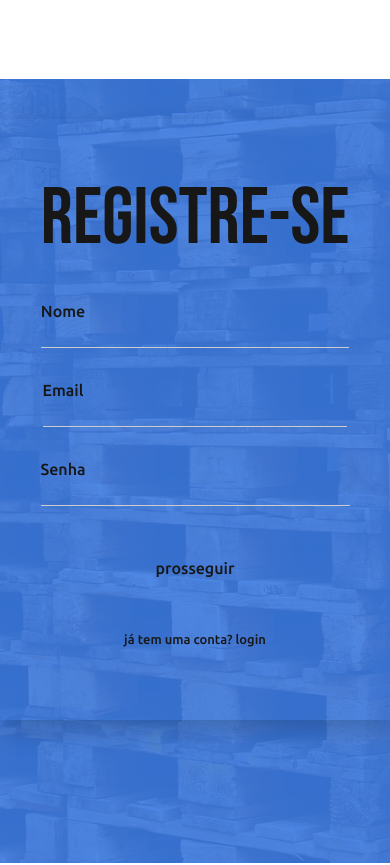
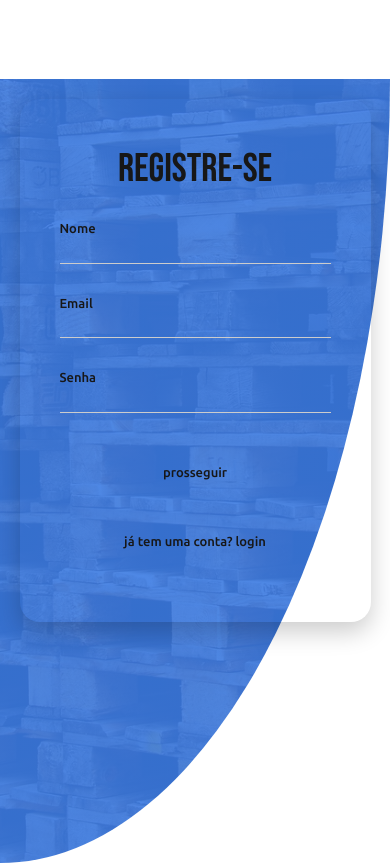
Before and after one commit to ramonmoncao/IndaiatubaPalete, a Next.js app in the folder ip-front/: page /signup in a window 390 px wide. Shown: the top 865 px of the page. Built offline with nearby package versions, Linux system fonts and the light colour scheme.

Commit message:
Aprimoramento de estilização

```diff
--- a/ip-front/src/app/(auth)/login/login.css
+++ b/ip-front/src/app/(auth)/login/login.css
@@ -1,5 +1,7 @@
 /* Estilo para a página de login */
-
+#login{
+    background-color: var(--color-primary-1);
+}
 #login-div {
     position: relative;
     width: 100%;
@@ -11,20 +13,10 @@
     box-shadow: inset 0 0 50px 50px var(--color-primary-3);
     background-size: cover;
     padding: 20px 0; /* Adiciona um pouco de padding vertical para espaçamento */
+    border-radius: 0 0 200px 0;
+    border-radius: 0 0 100% 0;
 }
 
-
-#options{
-    align-items: center;
-    font-size: 13px;
-    display: flex;
-    flex-direction: row;
-    padding: 30px;
-    gap: 40px;
-}
-.link{
-    color: var(--color-primary-5);
-}
 @media (max-width: 800px) {
     #images{
         padding-bottom: 20px;
@@ -41,9 +33,6 @@
     #palete{
         display: none;
     }
-    #options{
-        flex-direction: column;
-    }
     #form{
         gap: 15px;
     }
--- a/ip-front/src/app/(auth)/password/recovery/page.tsx
+++ b/ip-front/src/app/(auth)/password/recovery/page.tsx
@@ -22,6 +22,7 @@ export default function PasswordRecovery(){
                         </div>
                             <button className="sendbtn">enviar</button>
                     </form>
+                    <div className="options"><Link className="link" href={"/login"}>voltar</Link></div>
                 </div>
             </div>
             </section>
--- a/ip-front/src/app/(auth)/signup/page.tsx
+++ b/ip-front/src/app/(auth)/signup/page.tsx
@@ -14,9 +14,8 @@ export default function Login(){
             <Link href={'/home'}><Image src="/ipicon.png" alt="Palete" width={100} height={100} style={{filter : 'brightness(1000%)'}} /></Link>
         </header>
         <main>
+        <section id="signup">
             <div id="signup-div">
-                <div id="images">
-                    <Image src="/palete.png" id="palete" alt="Palete" width={600} height={600} /></div>
                 <div className = "box">
                 <h1>Registre-se</h1>
                     <form className ="form">
@@ -37,11 +36,12 @@ export default function Login(){
                         </div>
                         <button className="sendbtn">prosseguir</button>
                     </form>
-                    <div id="options">
+                    <div className="options">
                         <p>já tem uma conta? <Link className="link" href={"/login"}>login</Link></p>
                     </div>
                 </div>
             </div>
+            </section>
         </main>
         </>
     )
--- a/ip-front/src/app/(auth)/signup/signup.css
+++ b/ip-front/src/app/(auth)/signup/signup.css
@@ -1,5 +1,7 @@
 /* Estilo para a página de login */
-
+#signup{
+    background-color: var(--color-primary-1);
+}
 #signup-div {
     /* Use position relative em vez de fixed para respeitar o layout do Next */
     position: relative;
@@ -14,28 +16,9 @@
     background-size: cover;
     background-position: center;
     padding: 20px 0; /* Adiciona um pouco de padding vertical para espaçamento */
+    border-radius: 0 0 100% 0;
 }
 
-
-
-#box h1{
-    font-family: "Bebas Neue",sans-serif;
-    font-size: 3rem;
-    color: var(--color-primary-5);
-    gap: 0px;
-
-}
-#options{
-    align-items: center;
-    font-size: 13px;
-    display: flex;
-    flex-direction: row;
-    padding: 30px;
-    gap: 40px;
-}
-.link{
-    color: var(--color-primary-5);
-}
 @media (max-width: 800px) {
     #images{
         padding-bottom: 20px;
@@ -48,11 +31,6 @@
     #palete{
         display: none;
     }
-    #options{
-        flex-direction: column;
-        align-items: center;
-        width: 100%;
-    }
     #form{
         gap: 15px;
     }
--- a/ip-front/src/app/globals.css
+++ b/ip-front/src/app/globals.css
@@ -53,36 +53,6 @@ html{
   width: 100%;
 }
 
-@media (max-width: 800px) {
-  #footer-div {
-    max-width: 100%;
-    font-size: 12px;
-    padding: 4dvh 5% 2dvh 5%;
-  }
-
-  #footer-items {
-    gap: 10px;
-  }
-  .box {
-    width: 90%;
-}
-}
-
-@media (max-width: 600px) {
-  #footer-div {
-    font-size: 11px;
-    text-align: center;
-  }
-
-  #footer-items {
-    flex-direction: row;
-    justify-content: center;
-    align-items: center;
-  }
-  #logoip{
-    width: 50px;
-  }
-}
 
 /*seções de input*/
 .input-group input {
@@ -107,16 +77,32 @@ html{
   box-shadow: 0 10px 25px rgba(0, 0, 0, 0.2);
   max-height: 80vh;
   overflow: hidden;
+  border-radius: 20px;
 }
 .box h1{
   font-family: "Bebas Neue",sans-serif;
   font-size: 5rem;
   color: var(--color-primary-5);
   gap: 0px;
-
+}
+.box h2{
+  font-family: "Bebas Neue",sans-serif;
+  font-size: 25px;
+}
+.options{
+  align-items: center;
+  font-size: 13px;
+  display: flex;
+  flex-direction: row;
+  padding: 30px;
+  gap: 40px;
+}
+.link{
+  color: var(--color-primary-5);
 }
 /*header*/
 .header{
+  position: relative;
   width: 100%;
   display: flex;
   align-items: center;
@@ -145,3 +131,47 @@ html{
   padding-top: 20px;
   gap: 30px;
 }
+
+@media (max-width: 800px) {
+  #footer-div {
+    max-width: 100%;
+    font-size: 12px;
+    padding: 4dvh 5% 2dvh 5%;
+  }
+
+  #footer-items {
+    gap: 10px;
+  }
+  .box {
+    width: 90%;
+    justify-content: center;
+    font-size: 13px;
+  }
+  .box h1{
+    font-size: 40px;
+  }
+  .box h2{
+    display: flex;
+    font-size: large;
+  }
+  .options{
+    flex-direction: column;
+}
+
+}
+
+@media (max-width: 600px) {
+  #footer-div {
+    font-size: 11px;
+    text-align: center;
+  }
+
+  #footer-items {
+    flex-direction: row;
+    justify-content: center;
+    align-items: center;
+  }
+  #logoip{
+    width: 50px;
+  }
+}
--- a/ip-front/src/app/home/catalog.css
+++ b/ip-front/src/app/home/catalog.css
@@ -8,7 +8,7 @@
 
 #catalog-div {
     background-color: var(--color-primary-5);
-    border-radius: 0 0 0 9rem;
+    border-radius: 0 0 0 100px;
     display: flex;
     flex-direction: column;
     padding-bottom: 5rem; /* Use rem em vez de dvh */
```
Also changed, not shown: ip-front/src/app/(auth)/login/page.tsx (+4 -4 lines), 1 other file (tests, documents, lock files or other folders).
